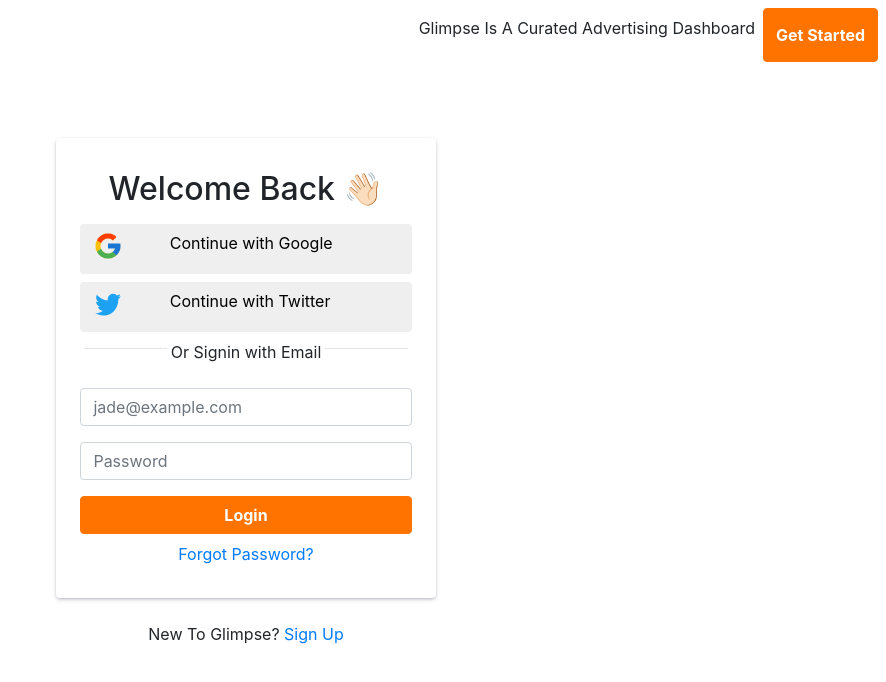
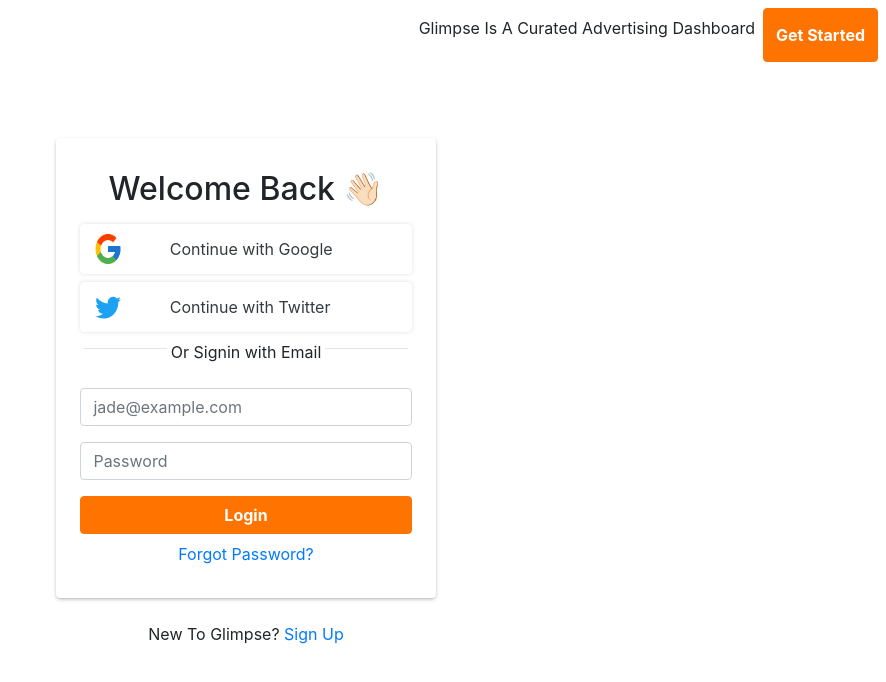
Before and after one commit to AthifSaheer/dec.link-machine-test, a plain HTML site: page index.html in a window 1280 px wide. Shown: the whole page, without its empty margins (394-1280 px from the left). Drawn offline with nearby package versions, Linux system fonts and the light colour scheme.

Commit message:
social btn alignment modified

```diff
--- a/assets/css/style.css
+++ b/assets/css/style.css
@@ -11,21 +11,25 @@
 .shadow {
     box-shadow: rgba(50, 50, 93, 0.25) 0px 2px 5px -1px, rgba(0, 0, 0, 0.3) 0px 1px 3px -1px;
 }
+.inner-shadow {
+    box-shadow: rgba(0, 0, 0, 0.1) 0px 0px 5px 0px, rgba(0, 0, 0, 0.1) 0px 0px 1px 0px;
+}
 .font-size-16 {
     font-size: 16px;
 }
-.w-cus {
+.w-30-custom {
     width: 30%;
 }
 .custom-style {
     height: 50px;
+    width: 100%;
 }
 
 @media only screen and (max-width: 1024px) {
     .main p {
         font-size: 16px;
     }
-    .w-cus {
+    .w-30-custom {
         width: 50%;
     }
     .btn-res {
@@ -37,7 +41,7 @@
     .main p {
         font-size: 14px;
     }
-    .w-cus {
+    .w-30-custom {
         width: 100%;
     }
     .btn-res {
--- a/index.html
+++ b/index.html
@@ -19,26 +19,29 @@
         </div>
 
         <div class="body d-flex justify-content-center p-2 w-100">
-            <div class="inner-body shadow p-4 w-cus rounded">
+            <div class="inner-body shadow p-4 w-30-custom rounded">
                 <h2 class="text-center py-2">Welcome Back 👋🏻</h2>
 
                 <div class="social-auth-btn-div w-100">
-                    <button class="btn btn-block d-flex w-100 custom-style">
+
+                    <div class="btn btn-block d-flex custom-style inner-shadow">
                         <div class="social-img-div d-flex w-25">
                             <img src="./assets/img/google.png" alt="" width="30">
                         </div>
-                        <div class="social-btn-text-div d-flex w-75">
-                            <p >Continue with Google</p>
+                        <div class="social-btn-text-div d-flex w-50">
+                            <p class="m-auto text-dark">Continue with Google</p>
                         </div>
-                    </button>
-                    <button class="btn btn-block d-flex w-100 custom-style">
+                    </div>
+
+                    <div class="btn btn-block d-flex custom-style inner-shadow">
                         <div class="social-img-div d-flex w-25">
                             <img src="./assets/img/twitter-logo.svg" alt="" width="30">
                         </div>
-                        <div class="social-btn-text-div d-flex w-75">
-                            <p >Continue with Twitter</p>
+                        <div class="social-btn-text-div d-flex w-50">
+                            <p class="m-auto text-dark">Continue with Twitter</p>
                         </div>
-                    </button>
+                    </div>
+
                 </div>
 
                 <div class="horizontal-line d-flex justify-content-around">
```
